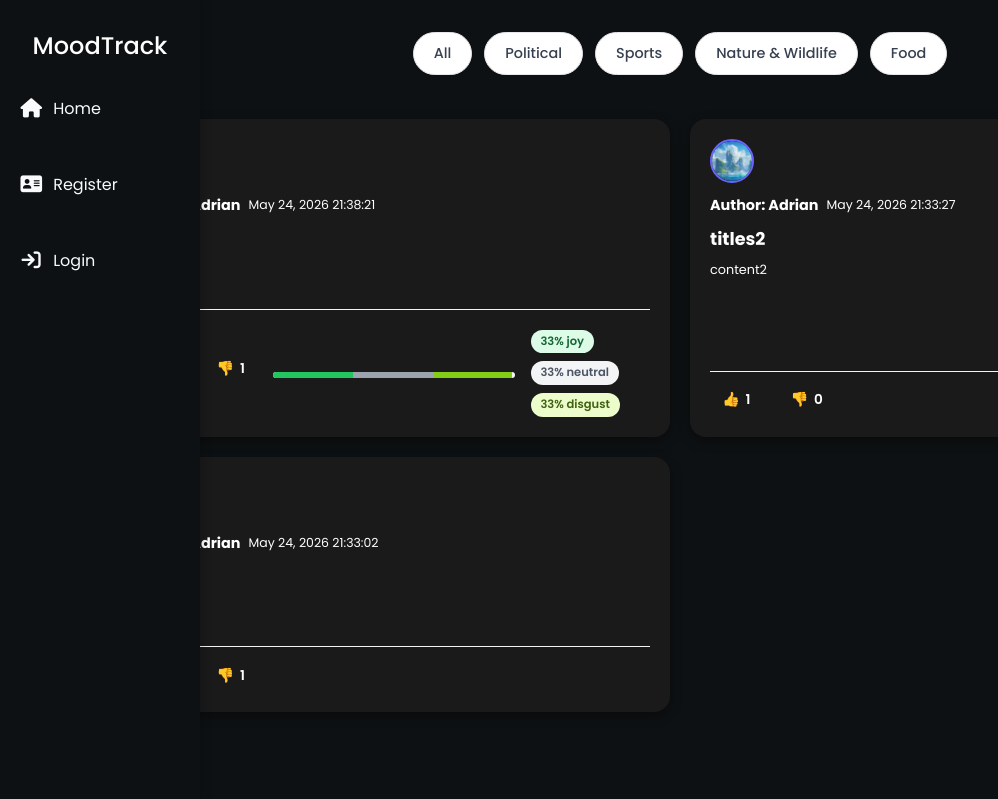
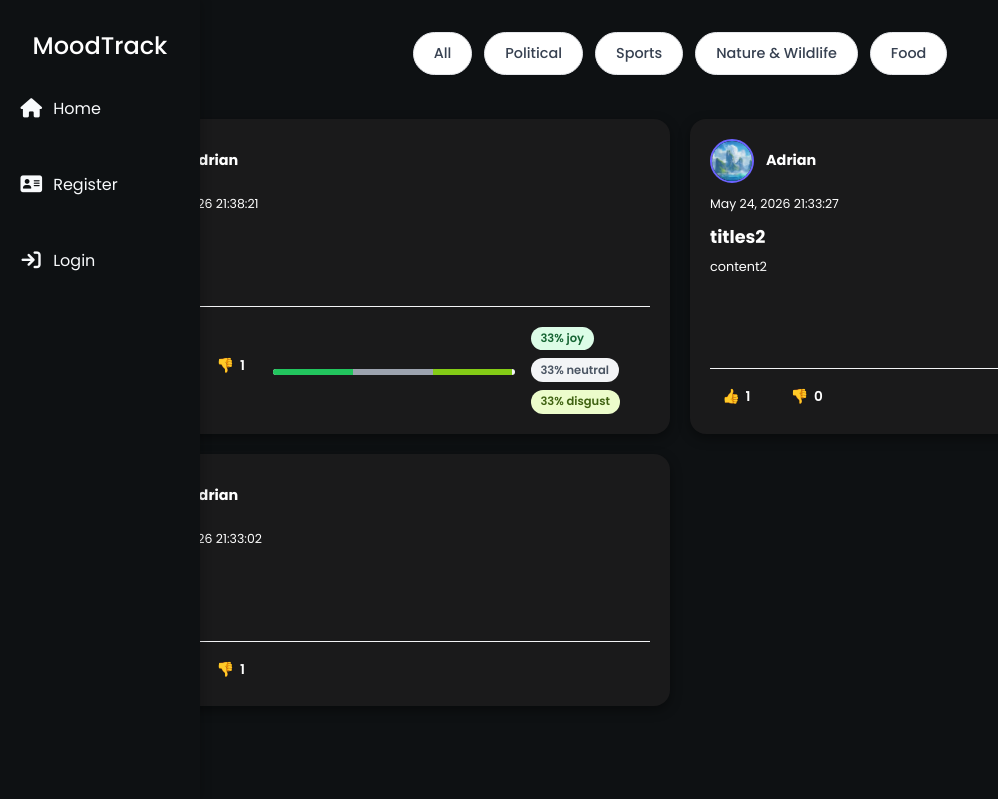
Before and after one commit to Adrianegbuna/MoodTrack, a Django app: page /home/ in a window 1280 px wide. Shown: the top 799 px of the page, without its empty margins (0-998 px from the left). Run offline with Django 5.2, Linux system fonts and the light colour scheme; data comes from the database, SQL or seed files in the repository; parts of the project's set-up code (start-up, migrations or seed data) failed here and were passed over.

Commit message:
Add files via upload

```diff
--- a/moodtrack_app/templates/moodtrack_app/home.html
+++ b/moodtrack_app/templates/moodtrack_app/home.html
@@ -31,10 +31,12 @@
 {% if posts %}
   {% for post in posts %}
     <article class="post">
-      <img class="post-avatar" src="{{ post.author.profile.image.url }}" alt="profile picture">
+      <div class="post-header">
+        <img class="post-avatar" src="{{ post.author.profile.image.url }}" alt="profile picture">
+        <a href="{% url 'user-posts' post.author.username %}" class="post-author">{{ post.author }}</a>
+      </div>
       <div class="post-body">
         <div class="post-meta">
-          <a href="{% url 'user-posts' post.author.username %}" class="post-author">Author: {{ post.author }}</a>
           <span class="post-date">{{ post.created_at|date:"F d, Y H:i:s" }}</span>
         </div>
         <h2 class="post-title">
```
